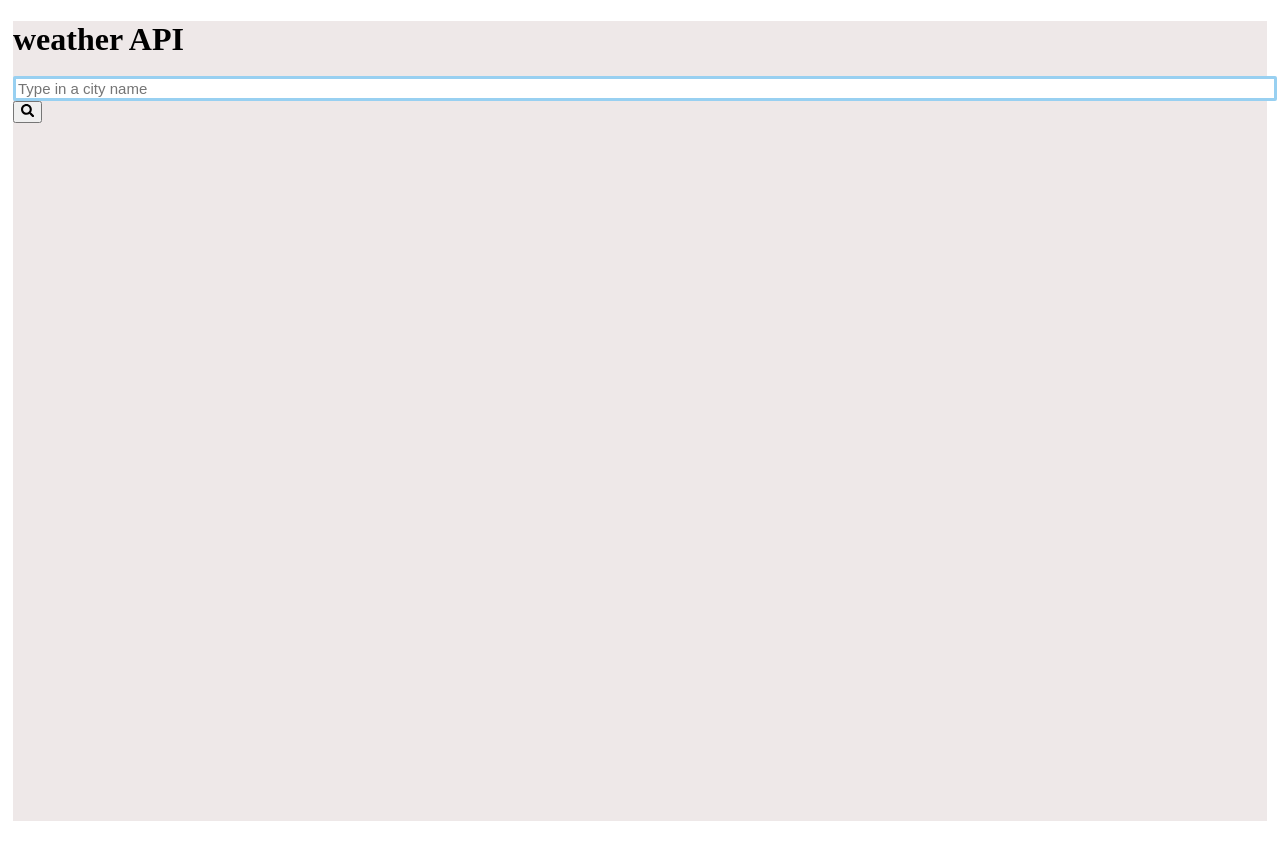
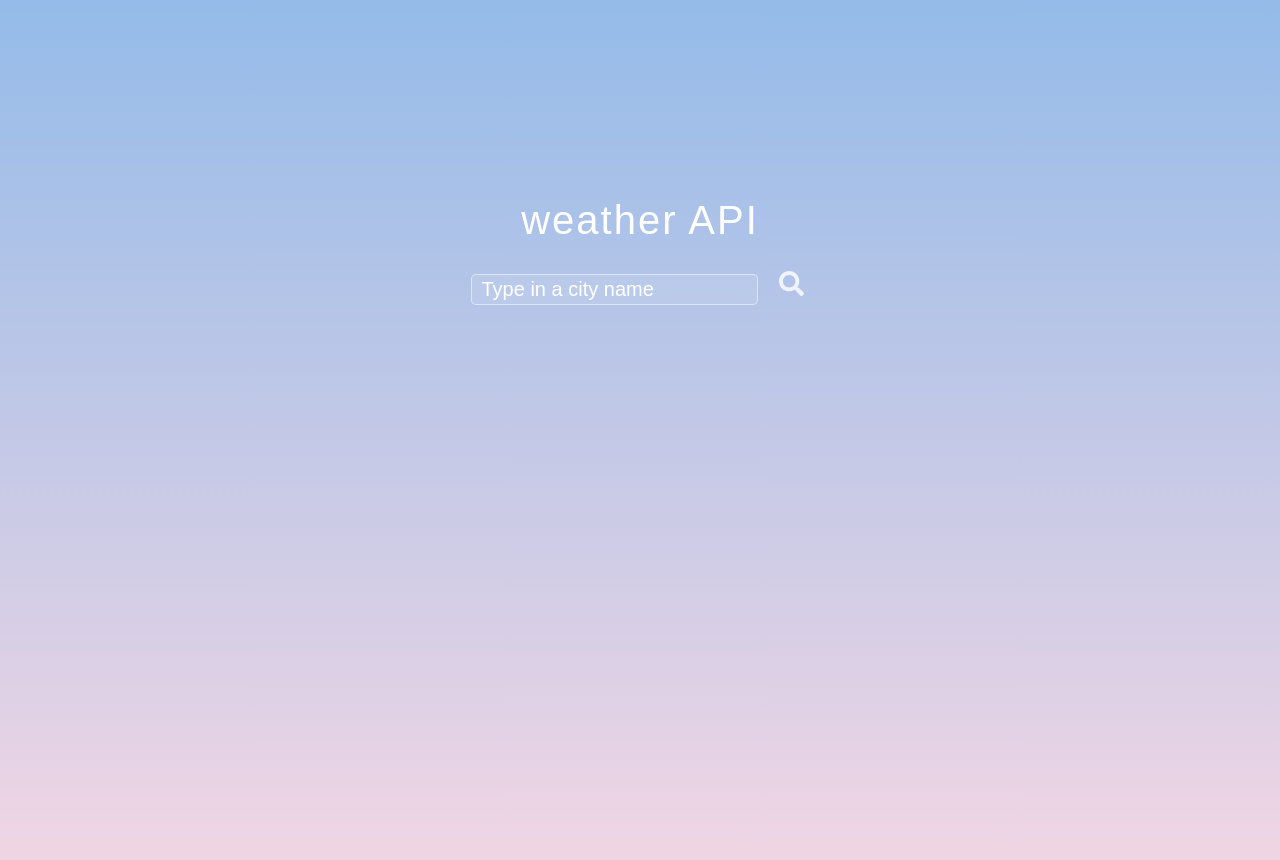
Before and after one commit to dabinkim807/weather-fullstack, a React (Vite) app in the folder client/: page / in a window 1280 px wide. Shown: the top 860 px of the page. Before the commit the page ends 829 px from the top, so only its background shows below. Built offline with nearby package versions, Linux system fonts and the light colour scheme.

Commit message:
add css styles

```diff
--- a/client/src/App.css
+++ b/client/src/App.css
@@ -1,73 +1,131 @@
-.App {
-  min-height: 100vh;
-  background-color: rgb(238, 232, 232);
-  margin: 5px;
+/* http://meyerweb.com/eric/tools/css/reset/
+	v2.0 | 20110126
+	License: none (public domain)
+*/
+
+html, body, div, span, applet, object, iframe,
+h1, h2, h3, h4, h5, h6, p, blockquote, pre,
+a, abbr, acronym, address, big, cite, code,
+del, dfn, em, img, ins, kbd, q, s, samp,
+small, strike, strong, sub, sup, tt, var,
+b, u, i, center,
+dl, dt, dd, ol, ul, li,
+fieldset, form, label, legend,
+table, caption, tbody, tfoot, thead, tr, th, td,
+article, aside, canvas, details, embed,
+figure, figcaption, footer, header, hgroup,
+menu, nav, output, ruby, section, summary,
+time, mark, audio, video {
+	margin: 0;
+	padding: 0;
+	border: 0;
+	font-size: 100%;
+	font: inherit;
+	vertical-align: baseline;
+}
+/* HTML5 display-role reset for older browsers */
+article, aside, details, figcaption, figure,
+footer, header, hgroup, menu, nav, section {
+	display: block;
+}
+body {
+  line-height: 1;
+}
+ol, ul {
+	list-style: none;
+}
+blockquote, q {
+	quotes: none;
+}
+blockquote:before, blockquote:after,
+q:before, q:after {
+	content: '';
+	content: none;
+}
+table {
+	border-collapse: collapse;
+	border-spacing: 0;
+}
+/* end reset */
+
+
+
+/* ------ DEFAULT DISPLAY: Extra small devices (phones, 600px and down) ------- */
+
+
+/* --- Basic Display --- */
+
+body {
+  margin: 0 400px;
+  /* font-family: 'Mulish', sans-serif; */
+  font-family: 'Quattrocento Sans', sans-serif;
+  font-weight: 300;
+  /* display: flex; */
+  justify-content: center;
+  text-align: center;
+  background: rgb(245,215,228);
+  background: linear-gradient(0deg, rgba(245,215,228,1) 0%, rgba(148,187,233,1) 100%);
+  min-height: 88vh;
+  color: white;
+}
+/* .App {
+  margin: auto;
+} */
+
+
+/* --- Main Content --- */
+
+h1 {
+  margin: 200px 0 30px 0;
+  font-size: 40px;
+  letter-spacing: 2px;
+  font-weight: 400;
+}
+h3 {
+  font-size: 30px;
+  margin-bottom: 20px;
+  letter-spacing: 0.8px;
+}
+::placeholder {
+  color: white;
+}
+input[type=text]:focus {
+  outline: none;
+  background-color: rgba(239, 239, 240, 0.4);
+}
+#city {
+  font-size: 20px;
+  border-radius: 5px;
+  border: solid rgba(255, 255, 255, 0.5) 1px;
+  padding: 3px 10px;
+  background-color: rgba(255, 255, 255, 0.1);
+  color: white;
+  font-family: 'Quattrocento Sans', sans-serif;
+}
+.card {
+  margin: 50px 20px;
+  box-shadow: 0 4px 8px 0 rgba(0,0,0,0.2);
+  transition: 0.3s;
+  background-color: rgba(255, 255, 255, 0.1);
+}
+.card:hover {
+  box-shadow: 0 8px 16px 0 rgba(0,0,0,0.2);
+}
+.container {
+  padding: 40px 30px;
+  text-align: left;
+  font-size: 21px;
+  line-height: 25px;
+  letter-spacing: 0.4px;
+  font-weight: 300;
 }
 
-.mybody {
-  display: flex;
-  gap: 3em;
-  padding: 1em;
+/* --- Media --- */
+
+.icon {
+  background: none;
+  border: none;
+  font-size: 25px;
+  margin-left: 15px;
+  color: rgba(255, 255, 255, 0.8);
 }
-
-a.navbar-brand {
-  margin-inline-start: -5em;
-}
-
-.nav-link {
-  color: white !important;
-  margin-left: 5em;
-}
-
-.list-students {
-  text-align: center;
-  margin-top: 25px;
-  flex: 1
-}
-
-ul {
-  list-style-type: none;
-}
-
-
-form {
-  flex-direction: column;
-  align-items: center;
-  text-align: left;
-  margin-top: 3em;
-  flex: 1;
-}
-
-input[type=text] {
-  display: inline-block;
-  margin-top: -10px;
-  width: 100%;
-  font-size: 15px;
-  border-radius: 2px;
-  border: 3px solid #98d0f1
-}
-
-button.btn.btn-primary {
-  margin-top: 25px;
-}
-
-.myicon {
-  stroke: rgb(243, 121, 7);
-  color: rgb(243, 121, 7);
-  stroke-width: 10;
-  margin-right: 0.9em;
-}
-
-.form-label {
-  margin-bottom: 0 !important;
-  margin-top: 0.5em;
-}
-
-.form-check {
-  margin-top: 1em;
-}
-
-.card-body {
-  margin-left: 2em;
-  margin-right: 2em;
-}
```
